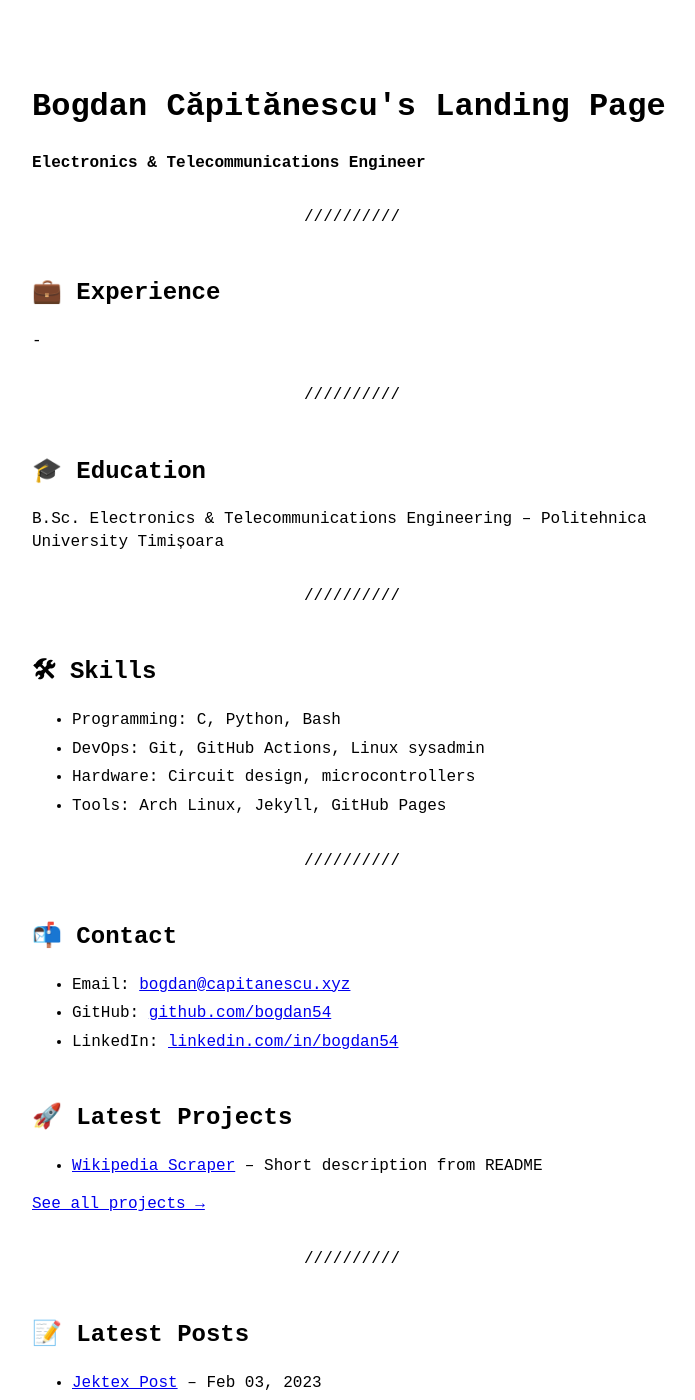
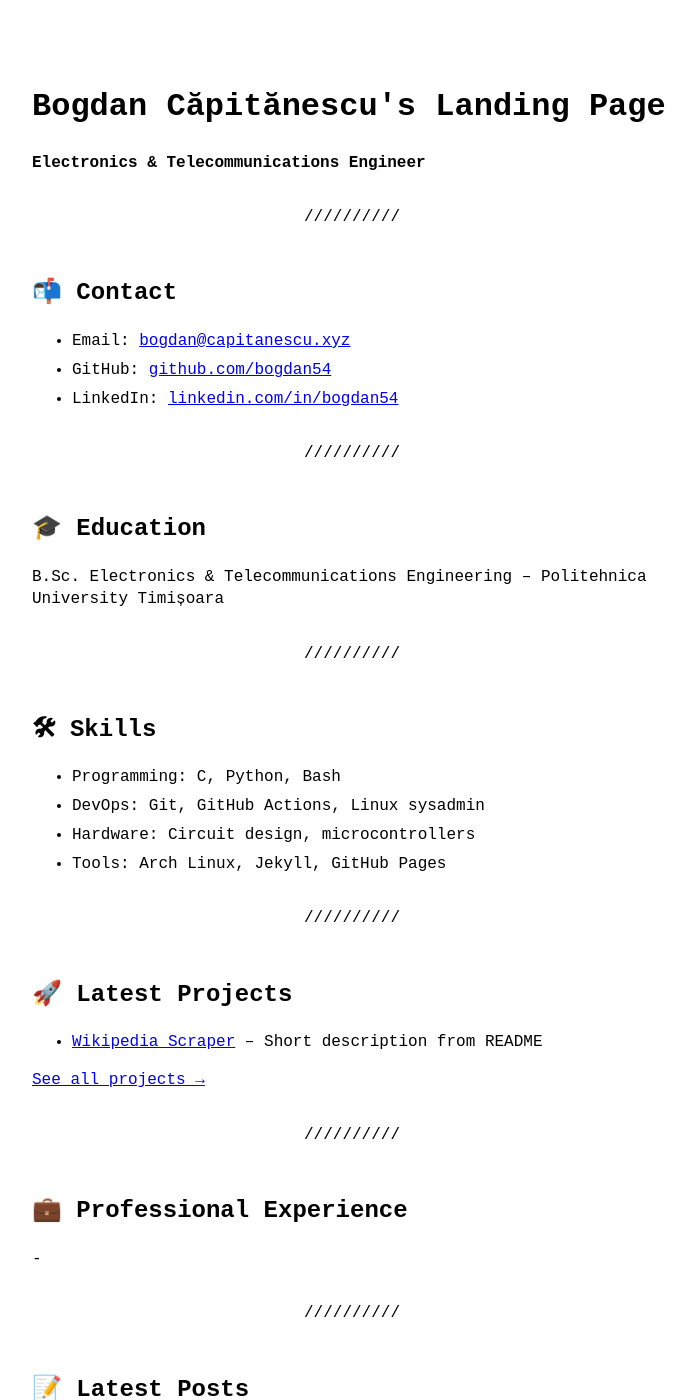
Before and after one commit to Bogdan54/bogdan54.github.io, a Jekyll site: the page built from index.md, in a window 1280 px wide and 1400 px high. Shown: the whole window, without its empty margins (288-983 px from the left). Built offline with Jekyll 4.4.1, drawn with Linux system fonts in a browser that asks for light colours; part of the change alters nothing that is shown.

Commit message:
Update index.md

```diff
--- a/index.md
+++ b/index.md
@@ -6,8 +6,11 @@ layout: home
 
 ---
 
-## 💼 Experience
--
+
+## 📬 Contact
+- Email: [bogdan@capitanescu.xyz](mailto:bogdan@capitanescu.xyz)
+- GitHub: [github.com/bogdan54](https://github.com/bogdan54)
+- LinkedIn: [linkedin.com/in/bogdan54](https://linkedin.com/in/bogdan54)
 
 ---
 
@@ -24,12 +27,6 @@ B.Sc. Electronics & Telecommunications Engineering – Politehnica University Ti
 
 ---
 
-## 📬 Contact
-- Email: [bogdan@capitanescu.xyz](mailto:bogdan@capitanescu.xyz)
-- GitHub: [github.com/bogdan54](https://github.com/bogdan54)
-- LinkedIn: [linkedin.com/in/bogdan54](https://linkedin.com/in/bogdan54)
-
-
 ## 🚀 Latest Projects
 
 {% for repo in site.data.projects limit:5 %}
@@ -37,6 +34,11 @@ B.Sc. Electronics & Telecommunications Engineering – Politehnica University Ti
 {% endfor %}
 
 [See all projects →](/projects)
+
+---
+
+## 💼 Professional Experience
+-
 
 ---
 
```
